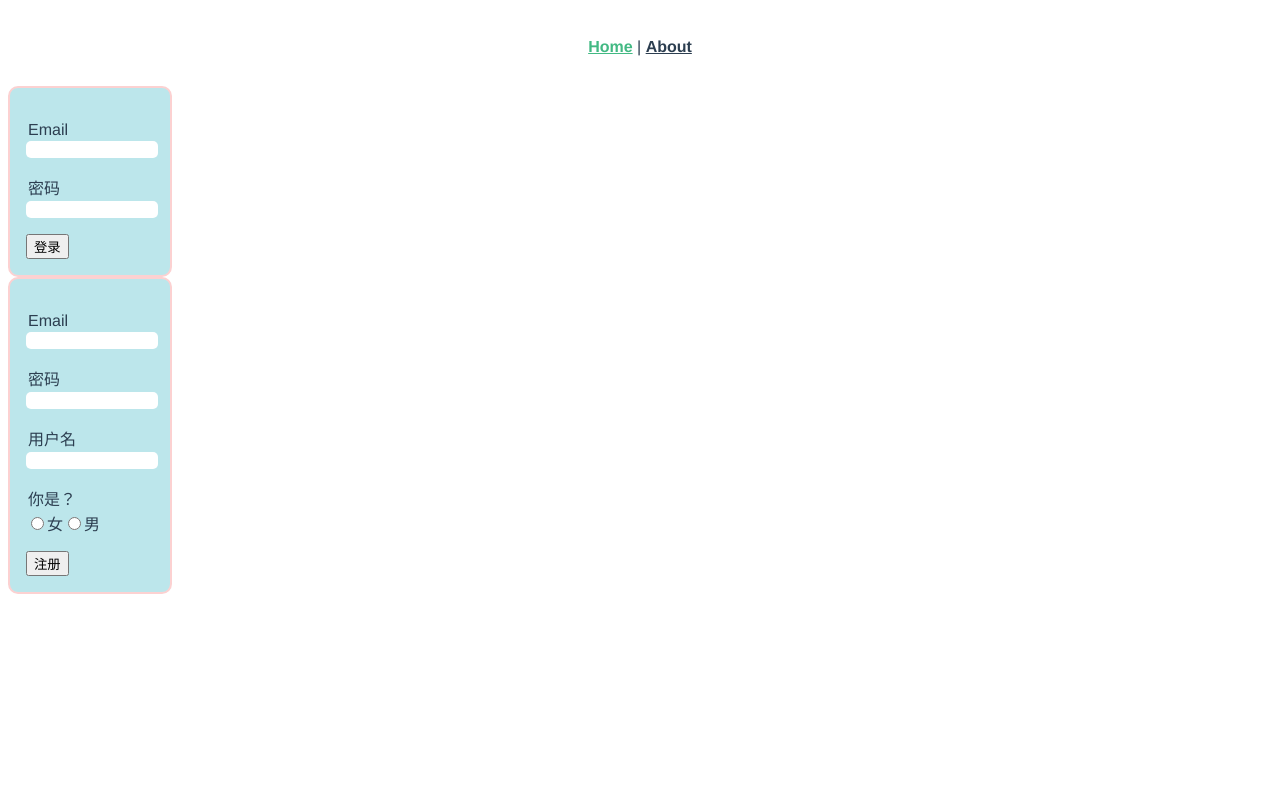
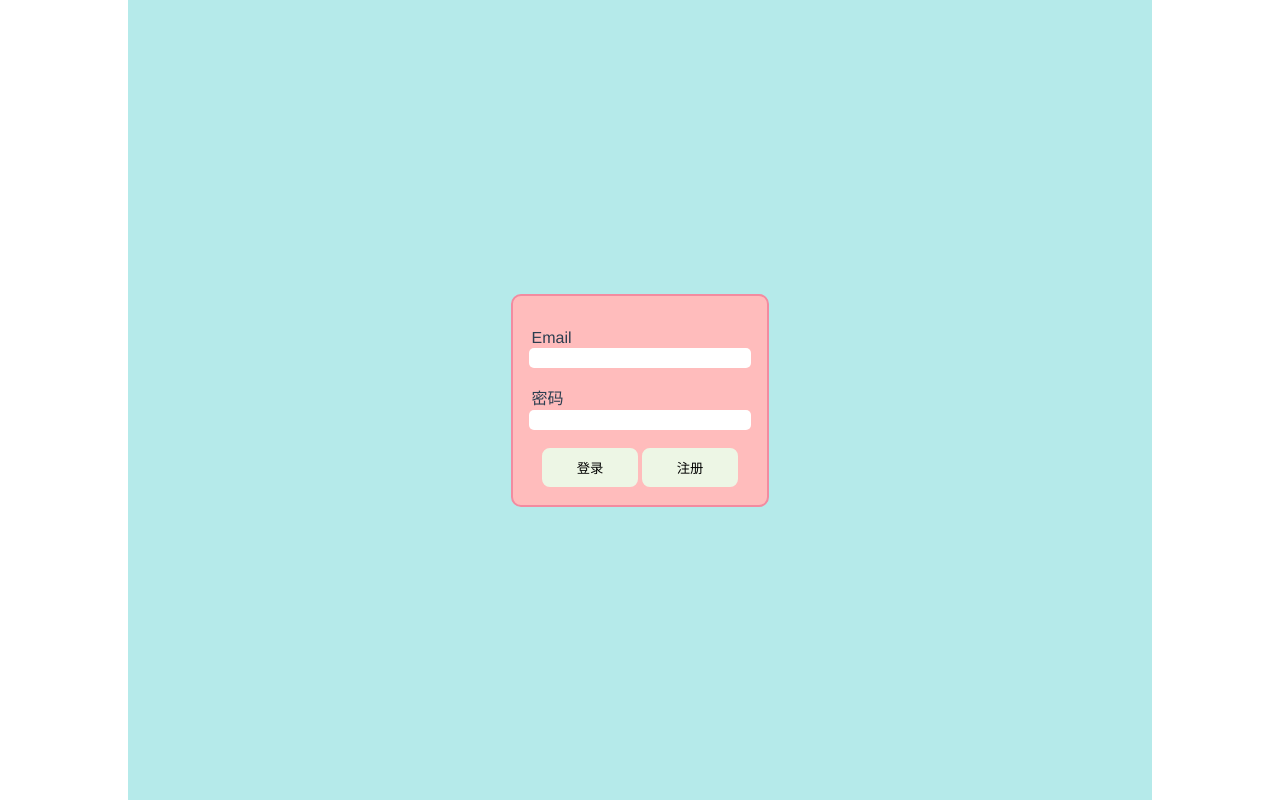
Before and after one commit to MattGXT/TimeCapsule, a Vue app in the folder FrontEnd/timecapsule/: page / in a window 1280 px wide. Built offline with nearby package versions, Linux system fonts and the light colour scheme.

Commit message:
UI improve

```diff
--- a/FrontEnd/timecapsule/src/App.vue
+++ b/FrontEnd/timecapsule/src/App.vue
@@ -1,8 +1,4 @@
 <template>
-  <div id="nav">
-    <router-link to="/">Home</router-link> |
-    <router-link to="/about">About</router-link>
-  </div>
   <router-view></router-view>
 </template>
 
@@ -13,6 +9,9 @@
   -moz-osx-font-smoothing: grayscale;
   text-align: center;
   color: #2c3e50;
+  background:#B5EAEA;
+  height: 100vh;
+
 }
 
 #nav {
@@ -27,4 +26,25 @@
 #nav a.router-link-exact-active {
   color: #42b983;
 }
+
+body{
+  margin: 0;
+  padding: 0 10%;
+  min-width: 400px;
+  width: auto !important;
+  width:1000px;
+}
+
+button{
+  border-radius: 10px;
+  width: 100px;
+  padding: 10px;
+  background-color: #EDF6E5;
+  border:2px solid #FFBCBC;
+  cursor: pointer;
+}
+
+button:hover{
+  border:2px solid #F38BA0;
+}
 </style>
--- a/FrontEnd/timecapsule/src/components/capsule/Create.vue
+++ b/FrontEnd/timecapsule/src/components/capsule/Create.vue
@@ -1,21 +1,21 @@
 <template>
-  <div class="capsule-container">
+  <div class="container-capsule">
     <div>
-      <label>What do you want to say?</label><br>
-      <textarea v-model="content" placeholder="What do you want to say now?"></textarea>
-      <label>When you want her/him to know?</label><br />
+      <label>心里在想些什么？</label><br>
+      <textarea v-model="content" placeholder="请告诉我"></textarea>
+      <label>要埋多久呢？</label><br />
       <input type="radio" id="one" v-model="availableAt" value=0 />
-      <label for="one">半年</label>
+      <label for="one">半年</label><br>
       <input type="radio" id="one" v-model="availableAt" value=1 />
-      <label for="one">一年</label>
+      <label for="one">一年</label><br>
       <input type="radio" id="three" v-model="availableAt" value=3 />
-      <label for="three">三年</label>
+      <label for="three">三年</label><br>
       <input type="radio" id="five" v-model="availableAt" value=5 />
-      <label for="five">五年</label>
+      <label for="five">五年</label><br>
       <input type="radio" id="five" v-model="availableAt" value=10 />
       <label for="five">十年</label>
     </div>
-    <div>
+    <div class="footer">
       <button type="button" @click = "create">埋下</button>
     </div>
   </div>
@@ -44,7 +44,7 @@ export default {
 
   methods: {
     create(){
-      if (this.availableAt == null && this.content === ""){
+      if (this.availableAt == null || this.content === ""){
         alert("Please!")
         return
       }
@@ -69,16 +69,17 @@ export default {
 </script>
 
 <style>
-.capsule-container {
-  width: 20vw;
-  border: 2px solid #fcd1d1;
+.container-capsule {
+  width: 60%;
+  border: 2px solid #F38BA0;
   border-radius: 10px;
   box-shadow: 5px 10px 10px rgba(greenSeaweed, 0.2);
-  background-color: #bce6eb;
+  background-color: #FFBCBC;
   @include transform(translate(-50%, -50%));
   @include transition(transform 300ms, box-shadow 300ms);
   padding: 1em;
   text-align:left;
+  margin: 0 auto;
 }
 
 label {
@@ -87,7 +88,12 @@ label {
 
 textarea {
   resize: none;
-  width: 90%;
+  width: 100%;
   outline: none;
+  padding: 0;
+}
+
+.footer{
+  text-align: center;
 }
 </style>
--- a/FrontEnd/timecapsule/src/components/user/Login.vue
+++ b/FrontEnd/timecapsule/src/components/user/Login.vue
@@ -1,15 +1,19 @@
 <template>
   <div class="container-lg">
-    <div class="div-lg">
+    <div>
       <label class="label">Email</label>
-      <input class="input-lg" v-model="email" />
+      <input type="email" v-model="email" />
     </div>
-    <div class="div-lg">
+    <div>
       <label class="label">密码</label>
-      <input class="input-lg" type="password" v-model="password" />
+      <input type="password" v-model="password" />
     </div>
-    <div class="div-lg">
-      <button type="button" @click="login">登录</button>
+    <div>
+      <button type="submit" @click="login">登录</button>
+      <button type="submit" @click="signUp = true">注册</button>
+      <transition name="modal">
+      <UserSignUp v-show="signUp" @close = "signUp = false"></UserSignUp>
+      </transition>
     </div>
   </div>
 </template>
@@ -18,6 +22,7 @@
 import axios from "axios";
 import { useStore } from "vuex";
 import { computed } from "vue";
+import UserSignUp from "./Signup.vue";
 
 export default {
   setup() {
@@ -29,11 +34,12 @@ export default {
     };
   },
   name: "LoginComponent",
-  components: {},
+  components: {UserSignUp},
   data() {
     return {
       email: "",
       password: "",
+      signUp : false
     };
   },
 
@@ -65,23 +71,13 @@ export default {
 
 <style>
 .container-lg {
-  width: 10vw;
-  border: 2px solid #fcd1d1;
+  display: flex;
+  flex-direction: column;
+  border: 2px solid #F38BA0;
   border-radius: 10px;
   box-shadow: 5px 10px 10px rgba(greenSeaweed, 0.2);
-  background-color: #bce6eb;
-  @include transform(translate(-50%, -50%));
-  @include transition(transform 300ms, box-shadow 300ms);
+  background-color: #FFBCBC;
   padding: 1em;
-}
-
-.input-lg {
-  border: none;
-  border-radius: 5px;
-  flex: auto;
-  width: 100%;
-  min-width: 0;
-  outline: none !important;
 }
 
 .label {
@@ -89,8 +85,22 @@ export default {
   padding: 1px 2px;
 }
 
-.div-lg {
+.container-lg > div {
   padding-top: 1em;
   text-align: left;
 }
+
+.container-lg > div > input{
+  border: none;
+  border-radius: 5px;
+  flex: auto;
+  width: 100%;
+  height: 20px;
+  outline-color: #F38BA0;
+  padding: 0;
+}
+
+.container-lg>div:nth-child(3){
+  text-align: center;
+}
 </style>
--- a/FrontEnd/timecapsule/src/components/user/Mate.vue
+++ b/FrontEnd/timecapsule/src/components/user/Mate.vue
@@ -56,7 +56,7 @@ export default {
 
 <style>
 .container-mate {
-  width: 10vw;
+  width: 100%;
   border: 2px solid #fcd1d1;
   border-radius: 10px;
   box-shadow: 5px 10px 10px rgba(greenSeaweed, 0.2);
--- a/FrontEnd/timecapsule/src/components/user/Signup.vue
+++ b/FrontEnd/timecapsule/src/components/user/Signup.vue
@@ -1,26 +1,33 @@
-<template>
-  <div class="container-lg">
-    <div class="div-lg">
+<template type="text/x-template" id="modal-template">
+  <div class="modal-mask">
+    <div class="modal-wrapper" @click="$emit('close')">
+      <div class="modal-container" @click.stop>
+
+        <div class="modal-body">
+          <div>
             <label class="label">Email</label>
             <input class="input-lg" v-model="email" />
           </div>
-    <div class="div-lg">
+          <div>
             <label class="label">密码</label>
             <input class="input-lg" type="password" v-model="password" />
           </div>
-    <div class="div-lg">
+          <div>
             <label class="label">用户名</label>
             <input class="input-lg" type="text" v-model="name" />
           </div>
-    <div class="div-lg">
-        <label class="label">你是？</label><br>
-      <input type="radio" id="zero" v-model="gender" value=0 />
-      <label for="zero">女</label>
-      <input type="radio" id="one" v-model="gender" value=1 />
+          <div>
+            <label class="label">你是？</label><br />
+            <input type="radio" id="zero" v-model="gender" value="0" />
+            <label for="zero">女</label><br>
+            <input type="radio" id="one" v-model="gender" value="1" />
             <label for="one">男</label>
           </div>
-    <div class="div-lg">
+          <div>
             <button type="button" @click="register">注册</button>
+          </div>
+        </div>
+      </div>
     </div>
   </div>
 </template>
@@ -35,8 +42,8 @@ export default {
     return {
       email: "",
       password: "",
-      name:"",
-      gender:null
+      name: "",
+      gender: null,
     };
   },
 
@@ -51,46 +58,91 @@ export default {
         .post("http://localhost:3000/signup", user)
         .then((res) => {
           if (res.status === 200) {
-            alert("please check your email")
+            alert("please check your email");
           }
         })
         .catch((error) => {
           console.log(error);
         });
     },
-
   },
 };
 </script>
 
 <style>
-.container-lg {
-  width: 10vw;
-  border: 2px solid #fcd1d1;
-  border-radius: 10px;
-  box-shadow: 5px 10px 10px rgba(greenSeaweed, 0.2);
-  background-color: #bce6eb;
-  @include transform(translate(-50%, -50%));
-  @include transition(transform 300ms, box-shadow 300ms);
-  padding: 1em;
-}
-
-.input-lg {
-  border: none;
-  border-radius: 5px;
-  flex: auto;
-  width: 100%;
-  min-width: 0;
-  outline: none !important;
-}
 
 .label {
   text-align: left;
   padding: 1px 2px;
 }
 
-.div-lg {
+.modal-body > div:nth-child(-n+4) {
   padding-top: 1em;
   text-align: left;
 }
+
+.modal-body > div:nth-child(-n+3) > input{
+  border: none;
+  border-radius: 5px;
+  flex: auto;
+  width: 100%;
+  height: 20px;
+  outline-color: #F38BA0;
+  padding: 0;
+}
+
+.modal-mask {
+  position: fixed;
+  z-index: 9998;
+  top: 0;
+  left: 0;
+  width: 100%;
+  height: 100%;
+  background-color: rgba(0, 0, 0, 0.5);
+  display: table;
+  transition: opacity .3s ease;
+}
+
+.modal-wrapper {
+  display: table-cell;
+  vertical-align: middle;
+}
+
+.modal-container {
+  background-color: #bce6eb;
+  width: 300px;
+  margin: 0px auto;
+  border: 2px solid #fcd1d1;
+  padding: 20px 30px;
+  border-radius: 2px;
+  transition: all .3s ease;
+  box-shadow: 0 2px 8px rgba(0, 0, 0, 0.33);
+  font-family: Helvetica, Arial, sans-serif;
+}
+
+.modal-header h3 {
+  margin-top: 0;
+  color: #42b983;
+}
+
+.modal-body {
+  margin: 20px 0;
+}
+
+.modal-default-button {
+  display: block;
+  margin-top: 1rem;
+}
+
+.modal-enter-active,
+.modal-leave-active {
+  transition: opacity 0.5s ease;
+}
+
+.modal-enter-from,
+.modal-leave-to {
+  opacity: 0;
+}
+
+
 </style>
--- a/FrontEnd/timecapsule/src/views/Home.vue
+++ b/FrontEnd/timecapsule/src/views/Home.vue
@@ -4,15 +4,18 @@
     <CapsuleCreate v-show="token !== null && mateId !== null"></CapsuleCreate>
     <RequestCreate v-show="token !== null && mateId == null"></RequestCreate>
     <RequestGet v-if="token !== null&& mateId == null"></RequestGet>
-    <UserSignUp></UserSignUp>
-    <button type="button" v-show="token !== null" @click="logout">登出</button>
+
+    <div class = "footer">
+      <button type="submit" v-show="token !== null" @click="logout">登出</button>
+    </div>
+
   </div>
 </template>
 
 <script>
 // @ is an alias to /src
 import UserLogin from "../components/user/Login.vue";
-import UserSignUp from "../components/user/Signup.vue";
+
 import CapsuleCreate from "../components/capsule/Create.vue";
 import RequestCreate from "../components/user/Mate.vue";
 import RequestGet from "../components/request/Request.vue";
@@ -26,8 +29,7 @@ export default {
     UserLogin,
     CapsuleCreate,
     RequestCreate,
-    RequestGet,
-    UserSignUp
+    RequestGet
   },
   setup() {
     const store = useStore();
@@ -68,3 +70,18 @@ export default {
   },
 };
 </script>
+
+<style scoped>
+.home{
+  display: flex;
+  flex-direction: column;
+  flex-wrap: wrap;
+  align-items: center;
+  justify-content: center;
+  height: 100%;
+}
+
+.footer{
+  width: 100%;
+}
+</style>
```
Also changed, not shown: FrontEnd/timecapsule/public/background.jpg (added), 1 other file (tests, documents, lock files or other folders). Lines whose indentation alone changed are shown as unchanged.
